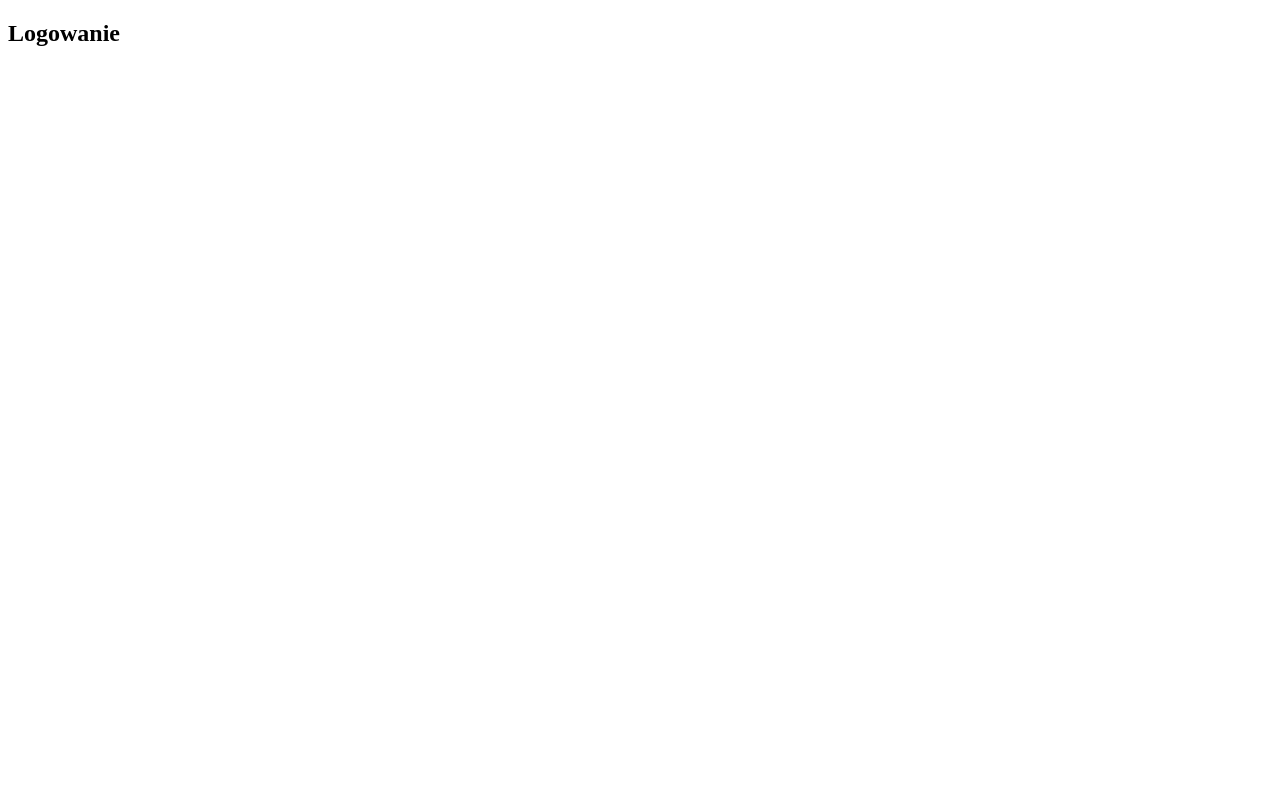
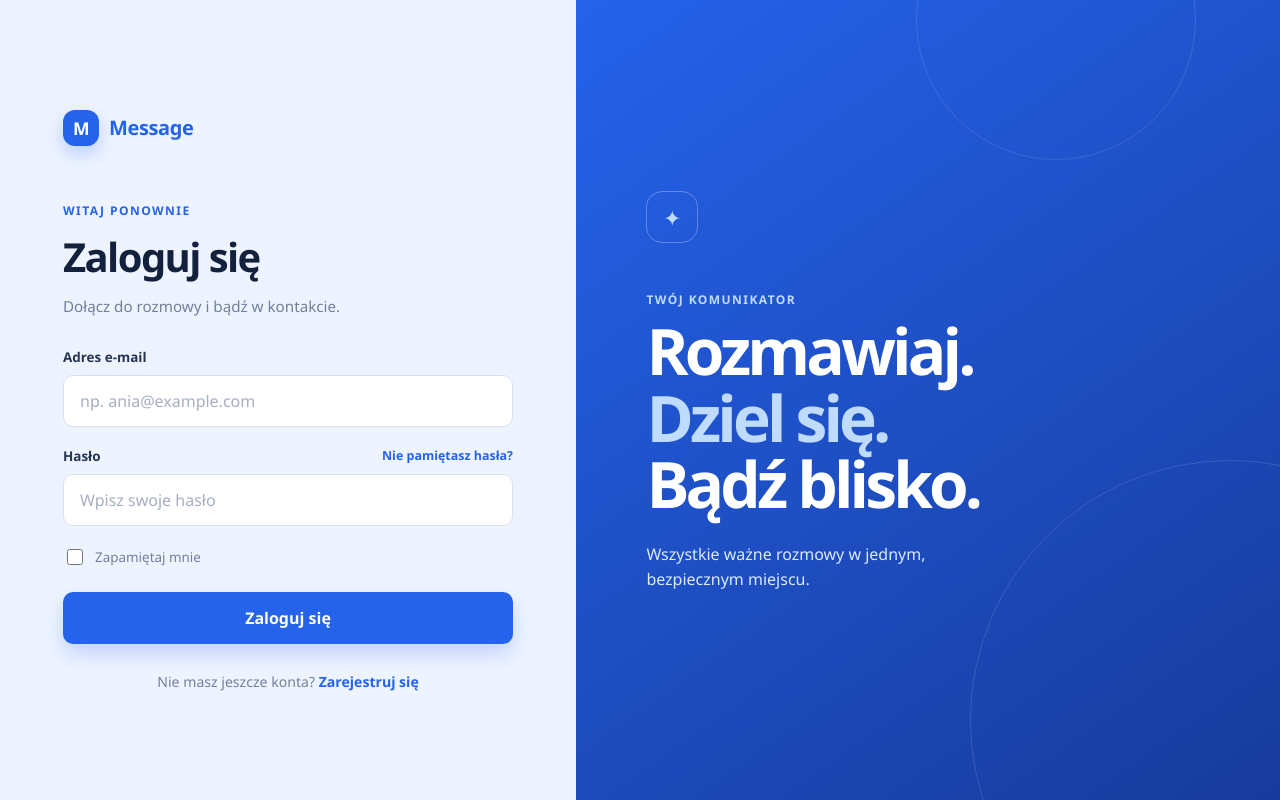
Before and after one commit to Streax0/Komunikator, a PHP site: page /logowanie.php in a window 1280 px wide. Before the commit the page is almost empty. Run offline with PHP 8.4, Linux system fonts and the light colour scheme.

Commit message:
logowanie

```diff
--- a/logowanie.php
+++ b/logowanie.php
@@ -1,18 +1,63 @@
 <!DOCTYPE html>
-<html lang="en">
+<html lang="pl">
 <head>
     <meta charset="UTF-8">
     <meta name="viewport" content="width=device-width, initial-scale=1.0">
-    <title>Message-Logowanie</title>
+    <meta name="description" content="Zaloguj się do komunikatora Message">
+    <title>Message | Logowanie</title>
+    <link rel="stylesheet" href="styles/login.css">
 </head>
 <body>
-    <div>
-        <h2>Logowanie</h2>
-        <form action="" >
+    <main class="login-page">
+        <section class="login-card" aria-labelledby="login-title">
+            <div class="login-brand" aria-label="Message">
+                <span class="brand-mark" aria-hidden="true">M</span>
+                <span>Message</span>
+            </div>
 
+            <div class="login-heading">
+                <p class="eyebrow">Witaj ponownie</p>
+                <h1 id="login-title">Zaloguj się</h1>
+                <p class="subtitle">Dołącz do rozmowy i bądź w kontakcie.</p>
+            </div>
 
+            <form action="" method="post">
+                <div class="form-field">
+                    <label for="email">Adres e-mail</label>
+                    <input type="email" id="email" name="email" autocomplete="email"
+                        placeholder="np. ania@example.com" required>
+                </div>
 
-        </form>
-    </div>
+                <div class="form-field">
+                    <div class="field-label-row">
+                        <label for="password">Hasło</label>
+                        <a href="#">Nie pamiętasz hasła?</a>
+                    </div>
+                    <input type="password" id="password" name="password"
+                        autocomplete="current-password" placeholder="Wpisz swoje hasło" required>
+                </div>
+
+                <label class="remember">
+                    <input type="checkbox" name="remember">
+                    <span>Zapamiętaj mnie</span>
+                </label>
+
+                <button type="submit">Zaloguj się</button>
+            </form>
+
+            <p class="register-prompt">Nie masz jeszcze konta? <a href="#">Zarejestruj się</a></p>
+        </section>
+
+        <aside class="login-intro" aria-label="Informacje o komunikatorze">
+            <div class="intro-content">
+                <span class="intro-icon" aria-hidden="true">✦</span>
+                <p class="eyebrow">Twój komunikator</p>
+                <h2>Rozmawiaj.<br><strong>Dziel się.</strong><br>Bądź blisko.</h2>
+                <p>Wszystkie ważne rozmowy w jednym, bezpiecznym miejscu.</p>
+            </div>
+            <span class="intro-decoration decoration-one" aria-hidden="true"></span>
+            <span class="intro-decoration decoration-two" aria-hidden="true"></span>
+        </aside>
+    </main>
 </body>
 </html>
--- /dev/null
+++ b/styles/login.css
@@ -0,0 +1,277 @@
+* {
+    box-sizing: border-box;
+}
+
+:root {
+    color: #17223b;
+    font-family: "Segoe UI", Arial, sans-serif;
+    background: #eef4ff;
+}
+
+body {
+    min-width: 320px;
+    min-height: 100vh;
+    margin: 0;
+}
+
+.login-page {
+    display: grid;
+    grid-template-columns: minmax(360px, 0.9fr) minmax(420px, 1.1fr);
+    min-height: 100vh;
+}
+
+.login-card {
+    align-self: center;
+    width: min(100% - 48px, 450px);
+    margin: 0 auto;
+    padding: 48px 0;
+}
+
+.login-brand {
+    display: flex;
+    align-items: center;
+    gap: 10px;
+    color: #2563eb;
+    font-size: 1.25rem;
+    font-weight: 700;
+    letter-spacing: -0.02em;
+}
+
+.brand-mark {
+    display: grid;
+    width: 36px;
+    height: 36px;
+    place-items: center;
+    border-radius: 12px;
+    color: #fff;
+    background: #2563eb;
+    box-shadow: 0 8px 18px rgb(37 99 235 / 25%);
+    font-size: 1.1rem;
+}
+
+.login-heading {
+    margin: 56px 0 32px;
+}
+
+.eyebrow {
+    margin: 0 0 10px;
+    color: #2563eb;
+    font-size: 0.75rem;
+    font-weight: 700;
+    letter-spacing: 0.12em;
+    text-transform: uppercase;
+}
+
+h1,
+h2,
+p {
+    margin-top: 0;
+}
+
+h1 {
+    margin-bottom: 12px;
+    color: #14213d;
+    font-size: clamp(2rem, 4vw, 2.5rem);
+    letter-spacing: -0.04em;
+}
+
+.subtitle {
+    margin-bottom: 0;
+    color: #71809c;
+    font-size: 0.95rem;
+}
+
+form {
+    display: grid;
+    gap: 20px;
+}
+
+.form-field {
+    display: grid;
+    gap: 9px;
+}
+
+.field-label-row {
+    display: flex;
+    align-items: center;
+    justify-content: space-between;
+    gap: 16px;
+}
+
+label {
+    color: #253452;
+    font-size: 0.84rem;
+    font-weight: 600;
+}
+
+.field-label-row a,
+.register-prompt a {
+    color: #2563eb;
+    font-weight: 600;
+    text-decoration: none;
+}
+
+.field-label-row a {
+    font-size: 0.78rem;
+}
+
+input[type="email"],
+input[type="password"] {
+    width: 100%;
+    min-height: 52px;
+    padding: 0 16px;
+    border: 1px solid #d8e0ef;
+    border-radius: 10px;
+    outline: none;
+    color: #17223b;
+    background: #fff;
+    font: inherit;
+    transition: border-color 0.2s ease, box-shadow 0.2s ease;
+}
+
+input::placeholder {
+    color: #a4afc2;
+}
+
+input[type="email"]:focus,
+input[type="password"]:focus {
+    border-color: #2563eb;
+    box-shadow: 0 0 0 4px rgb(37 99 235 / 12%);
+}
+
+.remember {
+    display: flex;
+    align-items: center;
+    gap: 9px;
+    color: #71809c;
+    font-weight: 400;
+}
+
+.remember input {
+    width: 16px;
+    height: 16px;
+    accent-color: #2563eb;
+}
+
+button {
+    min-height: 52px;
+    margin-top: 4px;
+    border: 0;
+    border-radius: 10px;
+    color: #fff;
+    background: #2563eb;
+    box-shadow: 0 10px 20px rgb(37 99 235 / 22%);
+    cursor: pointer;
+    font: inherit;
+    font-weight: 700;
+    transition: background-color 0.2s ease, transform 0.2s ease;
+}
+
+button:hover {
+    background: #1d4ed8;
+    transform: translateY(-1px);
+}
+
+button:focus-visible,
+a:focus-visible,
+input[type="checkbox"]:focus-visible {
+    outline: 3px solid rgb(37 99 235 / 35%);
+    outline-offset: 3px;
+}
+
+.register-prompt {
+    margin: 28px 0 0;
+    color: #71809c;
+    font-size: 0.88rem;
+    text-align: center;
+}
+
+.login-intro {
+    position: relative;
+    display: flex;
+    align-items: center;
+    overflow: hidden;
+    padding: 10%;
+    color: #fff;
+    background: linear-gradient(145deg, #2563eb, #173b9c);
+}
+
+.intro-content {
+    position: relative;
+    z-index: 1;
+    max-width: 420px;
+}
+
+.intro-icon {
+    display: grid;
+    width: 52px;
+    height: 52px;
+    margin-bottom: 48px;
+    place-items: center;
+    border: 1px solid rgb(255 255 255 / 28%);
+    border-radius: 16px;
+    color: #bfdbfe;
+    font-size: 1.35rem;
+}
+
+.login-intro .eyebrow {
+    color: #bfdbfe;
+}
+
+.login-intro h2 {
+    margin-bottom: 24px;
+    font-size: clamp(2.4rem, 5vw, 4.5rem);
+    line-height: 1.04;
+    letter-spacing: -0.06em;
+}
+
+.login-intro h2 strong {
+    color: #bfdbfe;
+    font-weight: 700;
+}
+
+.login-intro .intro-content > p:last-child {
+    max-width: 280px;
+    color: #dbeafe;
+    font-size: 1rem;
+    line-height: 1.6;
+}
+
+.intro-decoration {
+    position: absolute;
+    border: 1px solid rgb(255 255 255 / 12%);
+    border-radius: 50%;
+}
+
+.decoration-one {
+    width: 520px;
+    height: 520px;
+    right: -210px;
+    bottom: -180px;
+}
+
+.decoration-two {
+    width: 280px;
+    height: 280px;
+    top: -120px;
+    right: 12%;
+}
+
+@media (max-width: 760px) {
+    .login-page {
+        display: block;
+    }
+
+    .login-card {
+        width: min(100% - 40px, 450px);
+        padding: 36px 0 48px;
+    }
+
+    .login-heading {
+        margin-top: 44px;
+    }
+
+    .login-intro {
+        display: none;
+    }
+}
```
Also changed, not shown: index.php (renamed from index.html), indexgwint.php (renamed from indexgwint.html), settings.php (renamed from settings.html).
